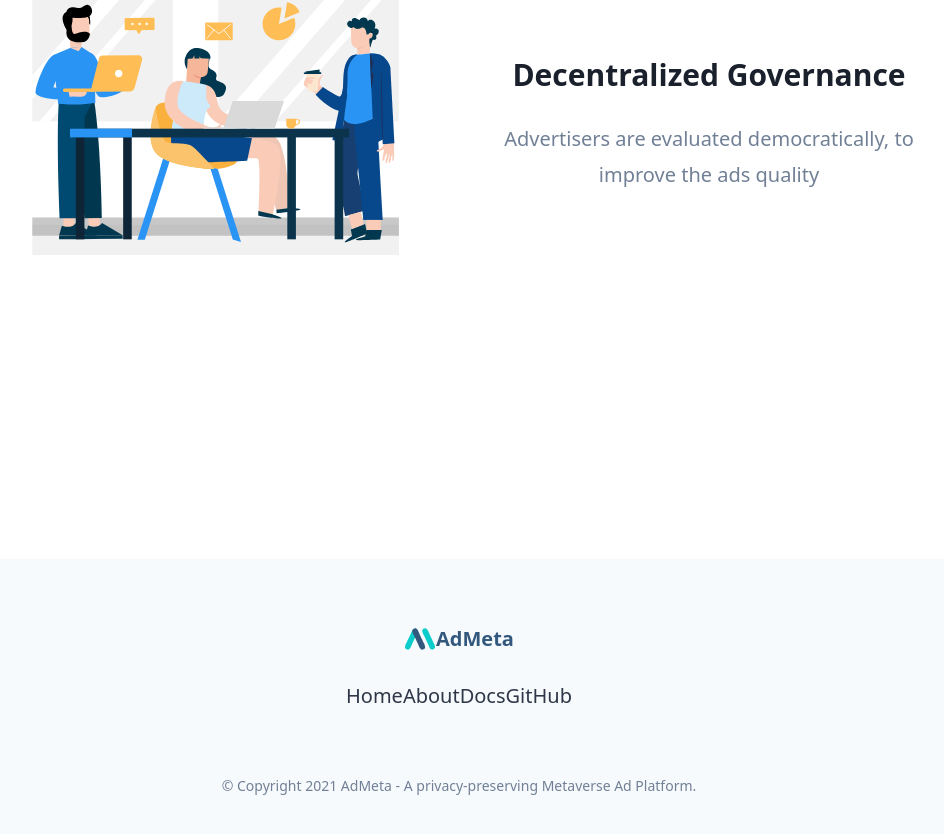
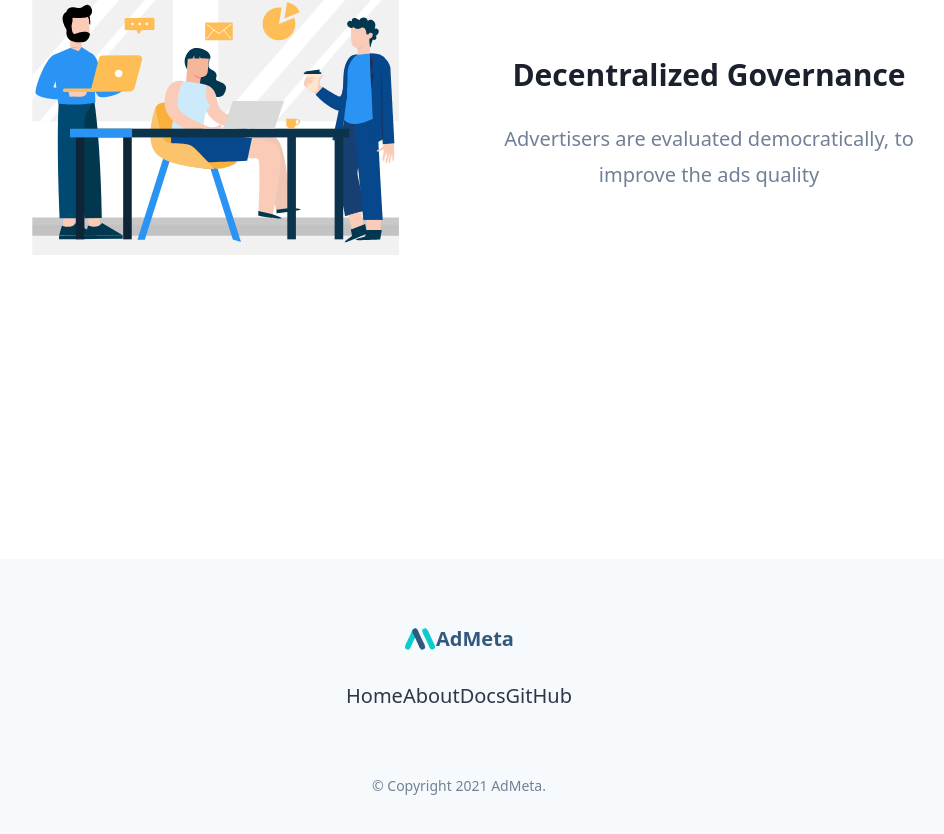
Before and after one commit to AdMetaNetwork/admeta-website, a Next.js app: page / in a window 1280 px wide. Shown: the part 2168-3002 px from the top of the page, without its empty margins (181-1125 px from the left). Built offline with nearby package versions, Linux system fonts and the light colour scheme.

Commit message:
Update footer

```diff
--- a/src/footer/FooterCopyright.tsx
+++ b/src/footer/FooterCopyright.tsx
@@ -2,7 +2,7 @@ import { AppConfig } from '../utils/AppConfig';
 
 const FooterCopyright = () => (
   <div className="footer-copyright">
-    © Copyright {new Date().getFullYear()} {AppConfig.title}.
+    © Copyright {new Date().getFullYear()} {AppConfig.site_name}.
     {/* Powered with{' '}
     <span role="img" aria-label="Love">
       ♥
--- a/src/templates/Footer.tsx
+++ b/src/templates/Footer.tsx
@@ -12,7 +12,7 @@ const Footer = () => (
         logo={<Logo />}
         iconList={
           <>
-            <Link href="/">
+            <Link href="https://github.com/AdMetaNetwork">
               <a>
                 <svg viewBox="0 0 24 24" xmlns="http://www.w3.org/2000/svg">
                   <path d="M12 .297c-6.63 0-12 5.373-12 12 0 5.303 3.438 9.8 8.205 11.385.6.113.82-.258.82-.577 0-.285-.01-1.04-.015-2.04-3.338.724-4.042-1.61-4.042-1.61C4.422 18.07 3.633 17.7 3.633 17.7c-1.087-.744.084-.729.084-.729 1.205.084 1.838 1.236 1.838 1.236 1.07 1.835 2.809 1.305 3.495.998.108-.776.417-1.305.76-1.605-2.665-.3-5.466-1.332-5.466-5.93 0-1.31.465-2.38 1.235-3.22-.135-.303-.54-1.523.105-3.176 0 0 1.005-.322 3.3 1.23.96-.267 1.98-.399 3-.405 1.02.006 2.04.138 3 .405 2.28-1.552 3.285-1.23 3.285-1.23.645 1.653.24 2.873.12 3.176.765.84 1.23 1.91 1.23 3.22 0 4.61-2.805 5.625-5.475 5.92.42.36.81 1.096.81 2.22 0 1.606-.015 2.896-.015 3.286 0 .315.21.69.825.57C20.565 22.092 24 17.592 24 12.297c0-6.627-5.373-12-12-12" />
@@ -86,7 +86,7 @@ const Footer = () => (
           </Link>
         </li>
         <li>
-          <Link href="https://github.com/ixartz/Next-JS-Landing-Page-Starter-Template">
+          <Link href="https://github.com/AdMetaNetwork">
             <a>GitHub</a>
           </Link>
         </li>
```
